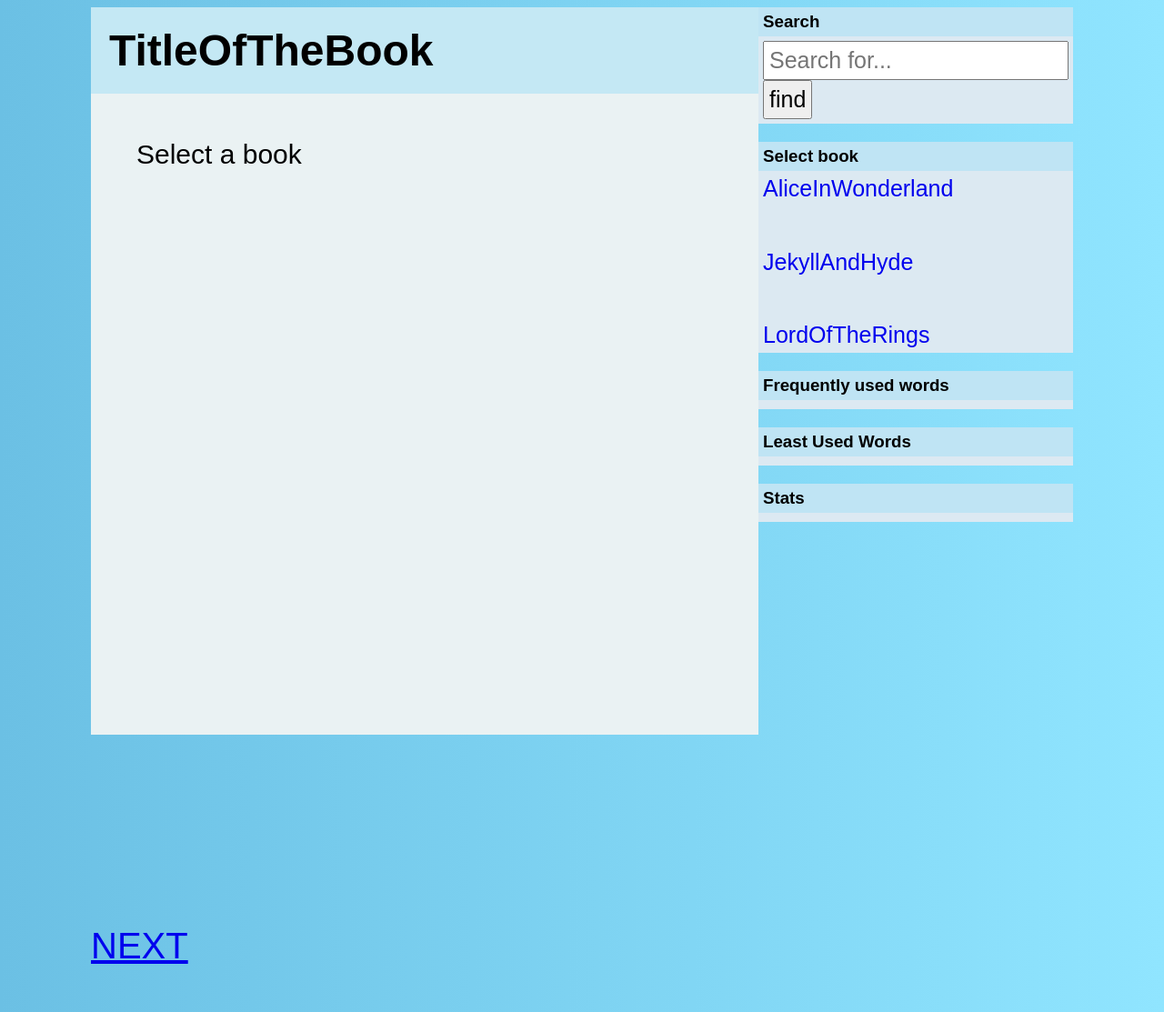
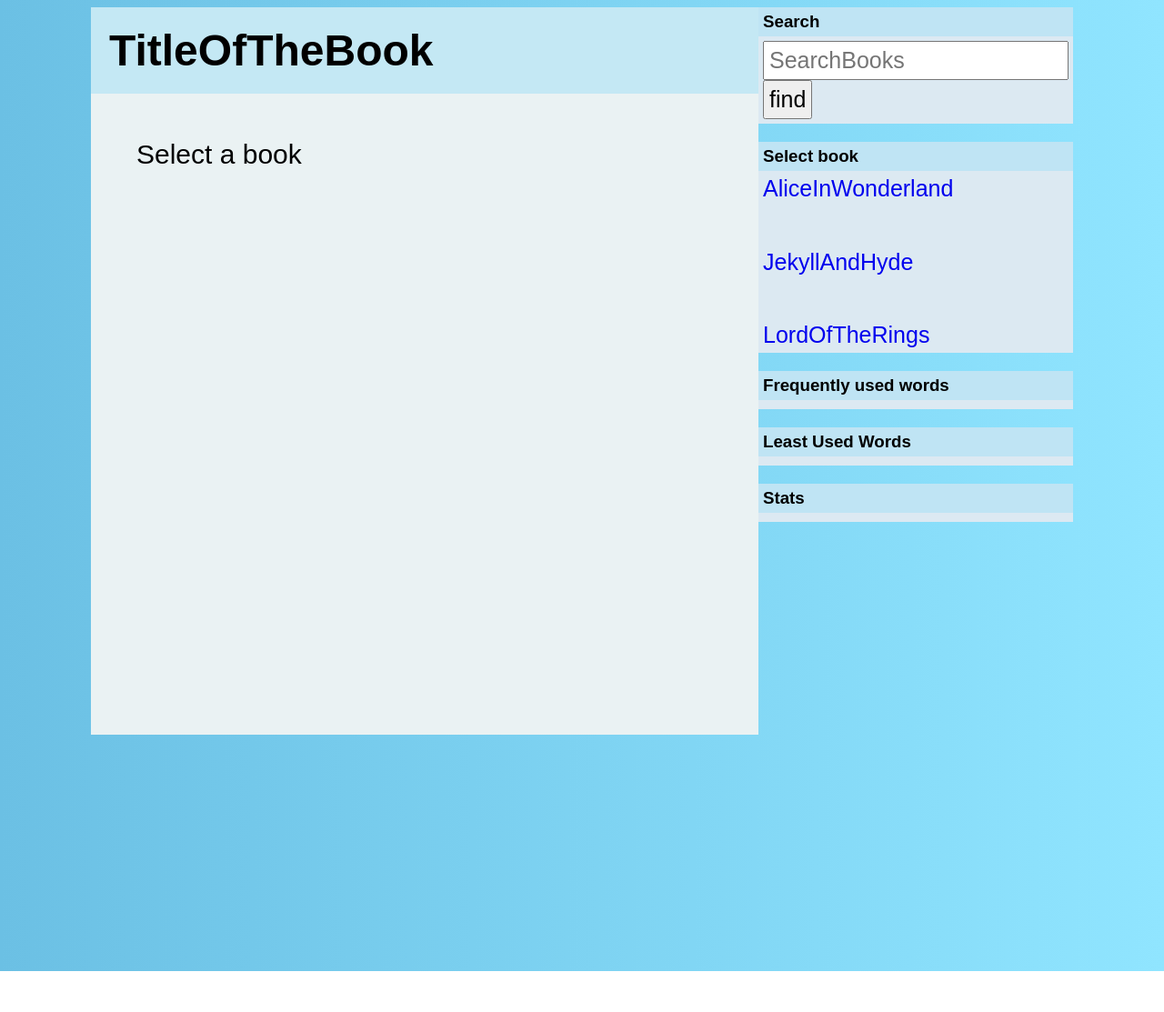
Before and after one commit to Preeti-Yadav-CS1/bookSearch.github.io, a plain HTML site: page index.html in a window 1280 px wide. Shown: the part 552-1665 px from the top of the page at 91% size. After the commit the page ends 1620 px from the top, so only its background shows below. Drawn offline with Linux system fonts and the light colour scheme.

Commit message:
Update index.html

```diff
--- a/index.html
+++ b/index.html
@@ -33,7 +33,7 @@
             <section class="search">
                 <h1 class="frist">Search</h1>
                 <div class="second">
-                    <input type="text" placeholder="Search for...">
+                    <input type="text" placeholder="SearchBooks">
                     <button> find</button>
                 </div>
             </section>
@@ -84,7 +84,7 @@
     </main>
 
     <!-- jsadd -->
-    <a href="./imagematch.html" id="game">NEXT</a>
+<!--     <a href="./imagematch.html" id="game">NEXT</a> -->
     <script src="./script.js" type="module"></script>
 </body>
 </html>
```
